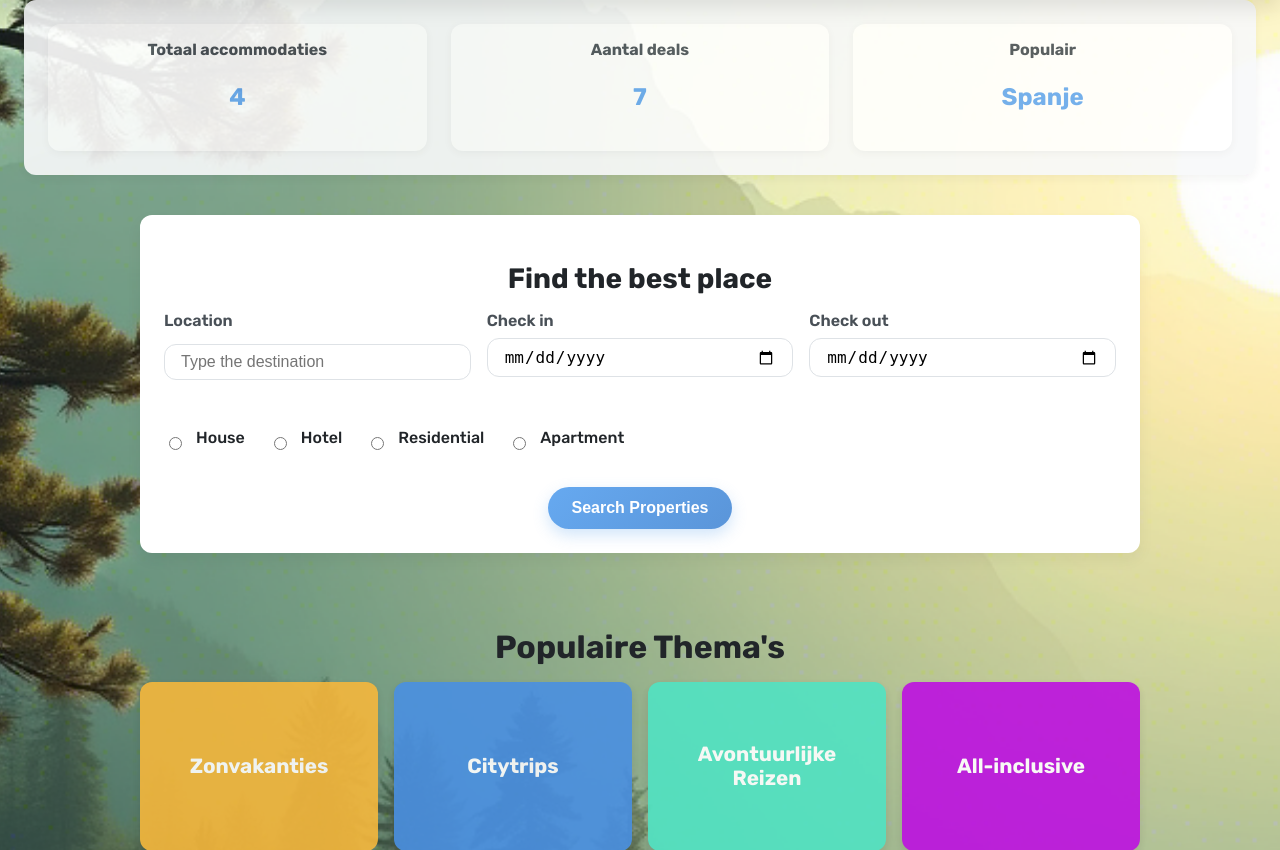
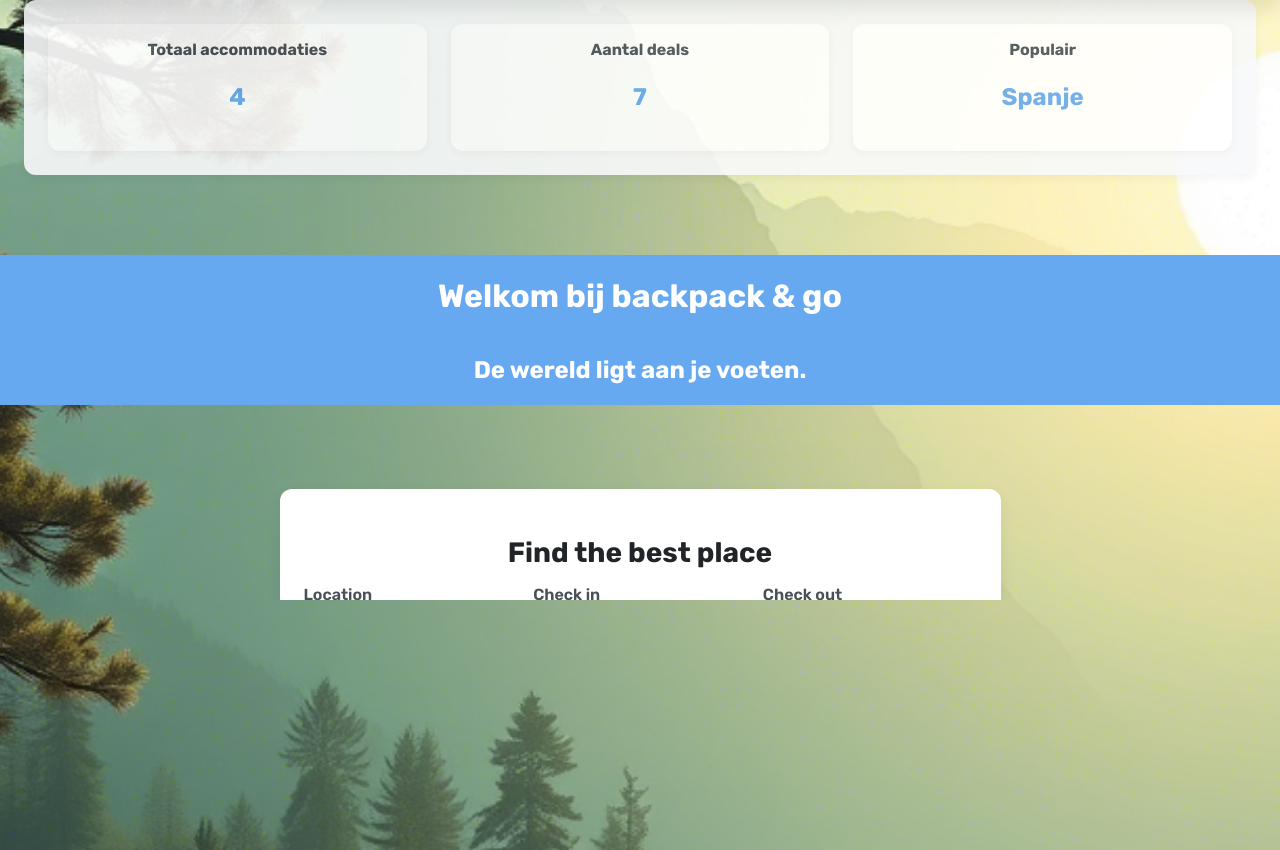
Before and after one commit to kiano948729/Webapplicatie-2---CRUD-, a PHP site: page / in a window 1280 px wide. Shown: the part 68-918 px from the top of the page. Run offline with PHP 8.4, Linux system fonts and the light colour scheme; data comes from the database, SQL or seed files in the repository; data that the repository does not hold is empty; some libraries are stand-ins or nearby versions.

Commit message:
1/2 Design voor index pagina.
Moet nog idee vinden voor de design maar heb al wat basis dingen toegevoegd.

```diff
--- a/css/JoeStyle.css
+++ b/css/JoeStyle.css
@@ -260,7 +260,16 @@ a {
 .boldText {
     font-weight: bold;
 }
-
+.indexTitelRij {
+    margin-top: 80px;
+    width: 100%;
+    height: 150px;
+    display: flex;
+    justify-content: center;
+    align-items: center;
+    flex-direction: column;
+    background-color: #66a9f0;
+}
 .normaalText {
     font-weight: normal;
 }
@@ -553,9 +562,12 @@ input:focus {
     flex-direction: column;
 }
 
-
 .privacyMain {
- overflow-y: auto;
+    overflow-y: auto;
+    height: 600px;
+}
+.indexMain {
+    overflow-y: auto;
     height: 600px;
 }
 
--- a/index.php
+++ b/index.php
@@ -29,6 +29,7 @@ if (isset($_SESSION['user_id'])) {
     <title>Vakanties Boeken | Naam</title>
     <link rel="icon" href="../img/CompassLogo.png" type="Images/png">
     <link rel="stylesheet" href="css/style.css">
+    <link rel="stylesheet" href="css/JoeStyle.css">
     <script src="https://kit.fontawesome.com/5321476408.js" crossorigin="anonymous"></script>
     <script src="script.js" defer></script>
     <link rel="preconnect" href="https://fonts.googleapis.com">
@@ -39,11 +40,10 @@ if (isset($_SESSION['user_id'])) {
 
 <body>
     <div class="Afbeelding-Berg">
-
         <header>
             <?php require_once("components/header.php") ?>
         </header>
-        <main>
+        <main class="indexMain">
             <div>
                 <div class="mini-dashboard">
                     <div class="dash-card">
@@ -60,6 +60,10 @@ if (isset($_SESSION['user_id'])) {
                     </div>
                 </div>
 
+            </div>
+            <div class="indexTitelRij">
+                <h1 class="Witte-Text">Welkom bij backpack & go</h1>
+                <h2 class="Witte-Text">De wereld ligt aan je voeten.</h2>
             </div>
             <div class="index-info">
                 <div class="VakantieBlokMargin">
```
